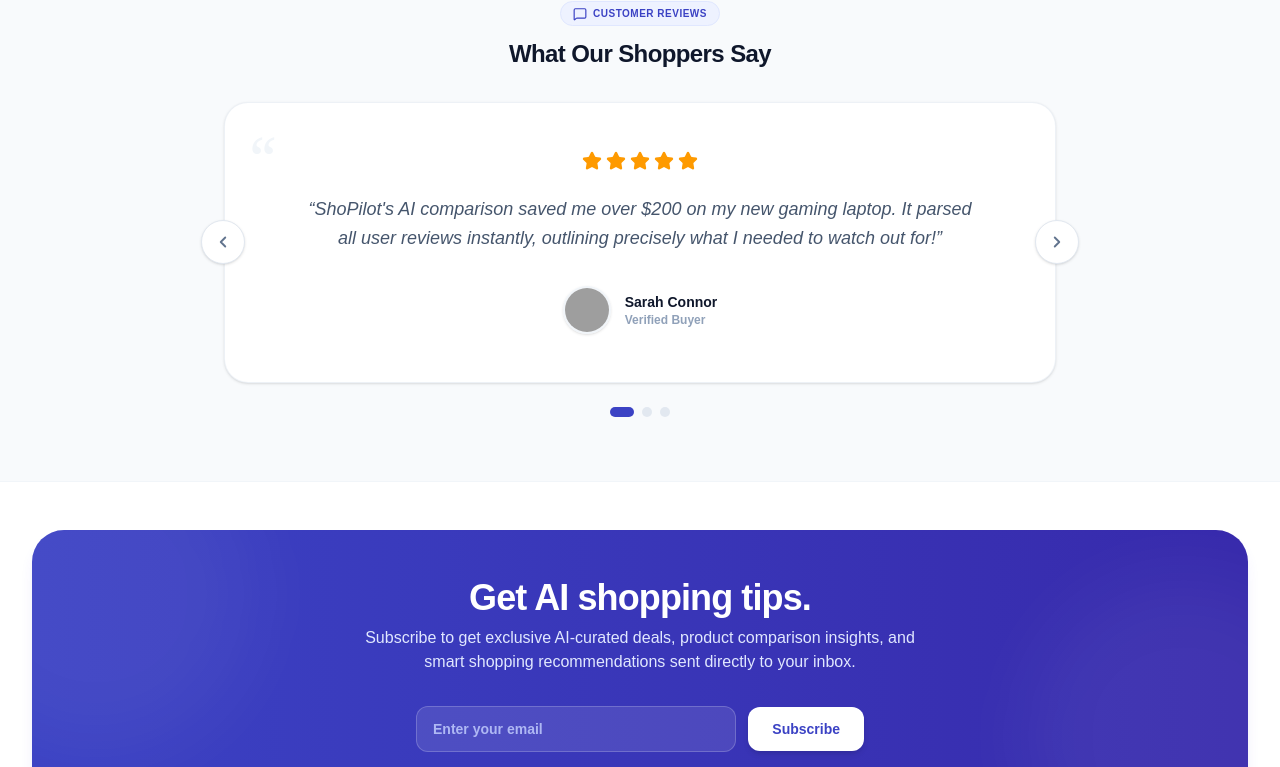
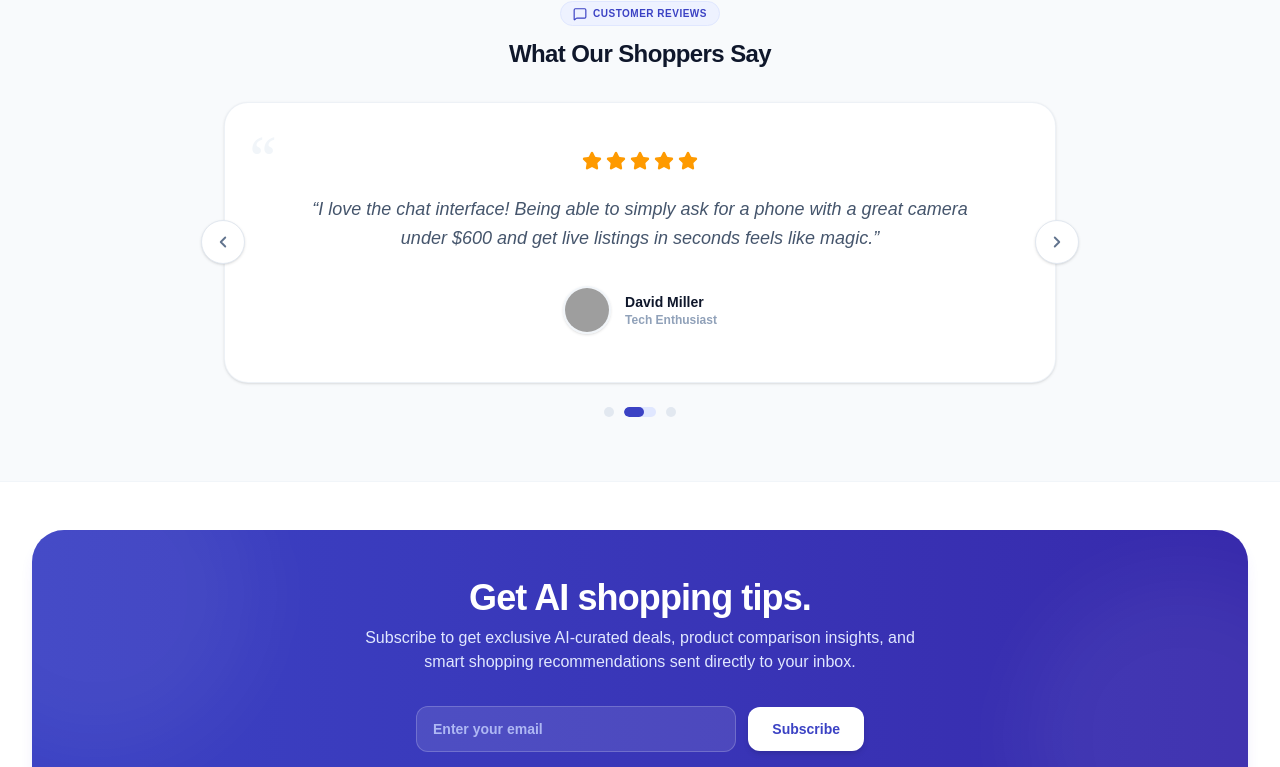
Before and after one commit to Manujitha420/ShoPilot, a Next.js app: page / in a window 1280 px wide. Shown: the part 3791-4558 px from the top of the page. Built offline with nearby package versions, Linux system fonts and the light colour scheme; grey boxes are pictures that could not be loaded.

Commit message:
Updated the Reviews button animation in th home page.

```diff
--- a/src/app/page.tsx
+++ b/src/app/page.tsx
@@ -499,6 +499,14 @@
     setActiveTestimonial(prev => (prev - 1 + testimonials.length) % testimonials.length);
   };
 
+  // Autoplay testimonials every 4 seconds
+  React.useEffect(() => {
+    const timer = setInterval(() => {
+      setActiveTestimonial(prev => (prev + 1) % testimonials.length);
+    }, 4000);
+    return () => clearInterval(timer);
+  }, [activeTestimonial]);
+
   // Trending Products data
   const trendingProducts = [
     {
@@ -1412,6 +1420,12 @@
 
           {/* Testimonial card */}
           <div className="relative bg-white border border-slate-200/60 rounded-3xl p-8 md:p-12 shadow-sm transition-all duration-300">
+            <style>{`
+              @keyframes slide-progress {
+                0% { width: 0%; }
+                100% { width: 100%; }
+              }
+            `}</style>
             <div className="absolute top-6 left-6 text-slate-100 text-6xl font-serif select-none pointer-events-none">“</div>
 
             <div className="relative z-10 flex flex-col items-center">
@@ -1458,17 +1472,29 @@
                 <ChevronRight className="w-4.5 h-4.5 stroke-[2.5]" />
               </button>
             </div>
+
           </div>
 
           {/* Dots Indicator */}
-          <div className="flex justify-center gap-2 mt-6">
+          <div className="flex justify-center gap-2.5 mt-6">
             {testimonials.map((_, idx) => (
               <button
                 key={idx}
                 onClick={() => setActiveTestimonial(idx)}
-                className={`h-2.5 rounded-full transition-all duration-300 ${activeTestimonial === idx ? 'w-6 bg-[#3b42c4]' : 'w-2.5 bg-slate-200'
-                  }`}
-              />
+                className={`h-2.5 rounded-full transition-all duration-300 relative overflow-hidden cursor-pointer ${
+                  activeTestimonial === idx ? 'w-8 bg-indigo-100' : 'w-2.5 bg-slate-200'
+                }`}
+              >
+                {activeTestimonial === idx && (
+                  <div
+                    key={activeTestimonial}
+                    className="absolute top-0 left-0 h-full bg-[#3b42c4] rounded-full"
+                    style={{
+                      animation: 'slide-progress 4.05s linear forwards'
+                    }}
+                  />
+                )}
+              </button>
             ))}
           </div>
 
```
